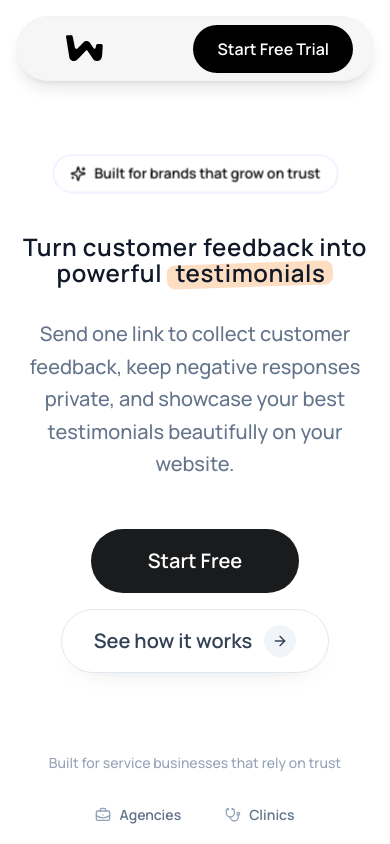
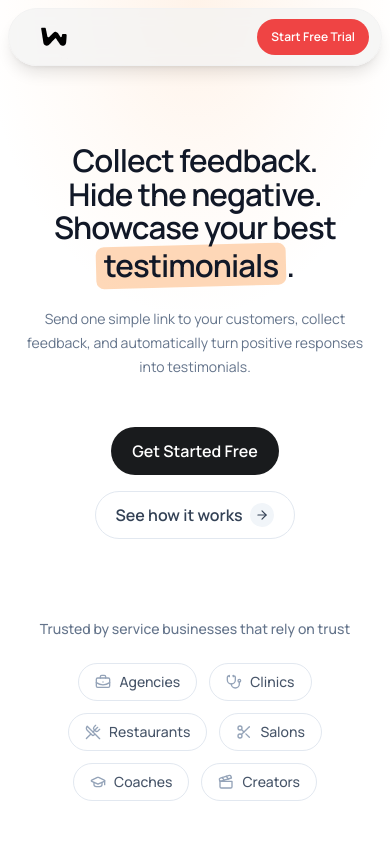
Before and after one commit to MidhunMohan210/testimonial_app, a React (Vite) app in the folder client/: page / in a window 390 px wide. Shown: the top 844 px of the page. Built offline with nearby package versions, Linux system fonts and the light colour scheme; no server answers.

Commit message:
hero section done

```diff
--- a/client/src/App.jsx
+++ b/client/src/App.jsx
@@ -31,6 +31,7 @@ export default function App() {
     <Routes>
       <Route element={<PublicLayout />}>
         <Route path="/" element={<LandingPage />} />
+        <Route path="/home" element={<LandingPage />} />
         <Route path="/contact" element={<ContactPage />} />
         <Route path="/privacy" element={<PrivacyPage />} />
         <Route path="/terms" element={<TermsPage />} />
--- a/client/src/components/landing/HeroActions.jsx
+++ b/client/src/components/landing/HeroActions.jsx
@@ -8,18 +8,18 @@ export default function HeroActions() {
     <div className="flex flex-col items-center justify-center gap-4 sm:flex-row">
       <Link
         to="/register"
-        className="inline-flex h-16 min-w-[13rem] items-center justify-center rounded-full bg-[#191B1D] hover:bg-[#31445a] px-8 text-xl font-semibold text-white transition hover:-translate-y-0.5 hover:bg-slate-900"
+        className="inline-flex h-12 min-w-[10.5rem] items-center justify-center rounded-full bg-[#191B1D] px-5 text-base font-semibold text-white transition hover:-translate-y-0.5 hover:bg-slate-900 sm:h-16 sm:min-w-[13rem] sm:px-8 sm:text-xl"
       >
-       Start Free
+       Get Started Free
 
       </Link>
       <Link
         to="/login"
-        className="inline-flex h-16 min-w-[13rem] items-center justify-center gap-3 rounded-full border border-slate-200 bg-white px-8 text-xl font-semibold text-slate-700 shadow-[0_10px_30px_-24px_rgba(15,23,42,0.35)] transition hover:-translate-y-0.5 hover:border-slate-300 hover:text-slate-950"
+        className="inline-flex h-12 min-w-[10.5rem] items-center justify-center gap-2 rounded-full border border-slate-200 bg-white px-5 text-base font-semibold text-slate-700 shadow-[0_10px_30px_-24px_rgba(15,23,42,0.35)] transition hover:-translate-y-0.5 hover:border-slate-300 hover:text-slate-950 sm:h-16 sm:min-w-[13rem] sm:gap-3 sm:px-8 sm:text-xl"
       >
         See how it works
-        <span className="flex h-8 w-8 items-center justify-center rounded-full bg-slate-100">
-          <ArrowRight className="h-4 w-4" />
+        <span className="flex h-6 w-6 items-center justify-center rounded-full bg-slate-100 sm:h-8 sm:w-8">
+          <ArrowRight className="h-3.5 w-3.5 sm:h-4 sm:w-4" />
         </span>
       </Link>
     </div>
--- a/client/src/components/landing/HeroSection.jsx
+++ b/client/src/components/landing/HeroSection.jsx
@@ -1,54 +1,28 @@
-import { Sparkles } from "lucide-react";
 import HeroActions from "./HeroActions";
-import HeroBadge from "./HeroBadge";
 import TrustedBySection from "./TrustedBySection";
 
 export default function HeroSection() {
   return (
-    <section className="relative overflow-hidden px-4 pb-20 pt-14 sm:px-6 sm:pb-24 sm:pt-20 lg:px-8 lg:pb-28 lg:pt-24">
-      {/* <div className="pointer-events-none absolute inset-0 z-0">
-        <svg
-          aria-hidden="true"
-          className="absolute inset-0 h-full w-full opacity-100"
-          viewBox="0 0 1440 560"
-          fill="none"
-          preserveAspectRatio="none"
-        >
-          <path
-            d="M-40 120C210 72 430 78 650 150C880 225 1060 320 1285 288"
-            stroke="black"
-            strokeOpacity="0.28"
-            strokeWidth="3"
-            strokeLinecap="round"
-          />
-          <path
-            d="M-60 360C180 390 440 410 690 372C935 336 1110 296 1285 288"
-            stroke="black"
-            strokeOpacity="0.28"
-            strokeWidth="3"
-            strokeLinecap="round"
-          />
-        </svg>
-      </div> */}
-
-      <div className="relative z-10 mx-auto mt-5 flex max-w-6xl flex-col items-center text-center">
-        <div className="woice-trust-badge inline-flex items-center gap-2 rounded-full border border-indigo-100 bg-white/85 px-4 py-2 text-sm font-semibold  shadow-[0_18px_40px_-28px_rgba(99,102,241,0.4)] backdrop-blur">
-          <Sparkles className="h-4 w-4" />
-          Built for brands that grow on trust
-        </div>
-
-        <div className="mt-10 max-w-5xl space-y-8 ">
-          <h1 className=" text-gray-900  font-sans text-2xl font-semibold leading-[0.98] tracking-wide sm:text-5xl lg:text-[5rem]">
-            Turn customer feedback into{" "}
-            <span className="">powerful </span>
-            <span className="relative inline-block px-2 py-0.5 ">
-              <span className="absolute inset-x-0 bottom-0 top-1 -z-10 rounded-lg bg-[#fec89a]/60 shadow-[0_10px_24px_-18px_rgba(99,102,241,0.45)] -rotate-[1.9deg]" />
-              testimonials
+    <section className="relative overflow-hidden bg-transparent px-4 pb-16 pt-12 sm:px-6 sm:pb-24 sm:pt-20 lg:px-8 lg:pb-28 lg:pt-24">
+      <div className="relative z-10 mx-auto mt-16 flex max-w-6xl flex-col items-center text-center sm:mt-24">
+        <div className="mt-8 max-w-4xl space-y-5 sm:mt-10 sm:space-y-7">
+          <h1 className="font-sans text-[1.95rem] font-semibold leading-[1.08] tracking-[-0.03em] text-gray-900 sm:text-[3.5rem] sm:leading-[1.05] sm:tracking-[-0.035em] lg:text-[4.5rem]">
+            <span className="block">Collect feedback.</span>
+            <span className="block">Hide the negative.</span>
+            <span className="block">Showcase your best</span>
+            <span className="block">
+              <span className="relative inline-block px-2 py-1">
+                <span className="absolute inset-0 -z-10 rounded-lg bg-[#fec89a]/70 rotate-[-1.5deg]" />
+                testimonials
+              </span>
+              .
             </span>
           </h1>
 
-          <p className="mx-auto max-w-3xl text-xl font-medium leading-relaxed text-slate-500 sm:text-xl">
-Send one link to collect customer feedback, keep negative responses private, and showcase your best testimonials beautifully on your website.          </p>
+          <p className="mx-auto max-w-xl text-sm font-normal leading-6 text-slate-500 sm:text-lg sm:leading-7">
+            Send one simple link to your customers, collect feedback, and
+            automatically turn positive responses into testimonials.
+          </p>
         </div>
 
         <div className="mt-12">
--- a/client/src/components/landing/LandingHeader.jsx
+++ b/client/src/components/landing/LandingHeader.jsx
@@ -6,7 +6,7 @@ function NavLink({ children, to = "#" }) {
   return (
     <Link
       to={to}
-      className="text-base font-sans font-bold text-slate-600 transition hover:text-slate-950"
+      className="text-base font-sans font-bold text-slate-500 transition tracking-wider hover:text-slate-950"
     >
       {children}
     </Link>
@@ -28,31 +28,31 @@ export default function LandingHeader() {
   }, []);
 
   return (
-    <header className="sticky top-0 z-50 px-4 pt-4 sm:px-6 lg:px-8 lg:pt-6">
+    <header className="fixed inset-x-0 top-0 z-50 px-2 pt-2 sm:px-6 sm:pt-4 lg:px-8 lg:pt-6">
       <div
         className={[
-          "mx-auto flex max-w-[650px] items-center justify-between gap-6 rounded-full px-5 py- sm:px-3 sm:pl-5",
+          "mx-auto flex max-w-[650px] items-center justify-between gap-2 rounded-full px-3 py-1.5 sm:gap-6 sm:px-3 sm:py-2 sm:pl-5",
           "transition-all duration-300 ease-out",
           isScrolled
             ? "translate-y-0 border border-[#f2f2f2] bg-[#f2f2f2]/70 shadow-[0_22px_55px_-30px_rgba(15,23,42,0.35)] backdrop-blur-xl"
             : "border border-[#f2f2f2] bg-[#f2f2f2]/70 shadow-lg backdrop-blur",
         ].join(" ")}
       >
-        <Link to="/" className="flex items-center gap-3 text-slate-950">
+        <Link to="/" className="flex items-center gap-1.5 sm:gap-3 text-slate-950">
           <img
             src={logo}
             alt="Woice"
             className={[
               "transition-all duration-300 ease-out",
-              isScrolled ? "w-[92px]" : "w-[95px]",
+              isScrolled ? "w-[62px] sm:w-[92px]" : "w-[66px] sm:w-[95px]",
             ].join(" ")}
           />
         </Link>
 
-        <div className="flex items-center justify-center gap-6">
-          <nav className="hidden items-center gap-10 lg:flex">
+        <div className="flex items-center justify-center gap-3 sm:gap-6">
+          <nav className="hidden items-center gap-10 lg:flex text-slate-600">
             <NavLink
-              className="font-bold tracking-wide"
+              className="font-bold tracking-wide "
               style={{ fontFamily: "'saans', 'saans Fallback', sans-serif" }}
             >
               Pricing
@@ -75,8 +75,8 @@ export default function LandingHeader() {
           <Link
             to="/register"
             className={[
-              "inline-flex items-center justify-center rounded-full bg-black px-6 text-base font-semibold text-white transition-all duration-300 hover:-translate-y-0.5 hover:bg-slate-900 sm:px-10",
-              isScrolled ? "h-11" : "h-12",
+              "inline-flex items-center justify-center rounded-full bg-red-500 px-3.5 text-xs font-semibold text-white transition-all duration-300 hover:-translate-y-0.5 hover:bg-red-600 sm:px-10 sm:text-base",
+              isScrolled ? "h-8 sm:h-11" : "h-9 sm:h-12",
             ].join(" ")}
           >
             Start Free Trial
--- a/client/src/components/landing/TrustedBySection.jsx
+++ b/client/src/components/landing/TrustedBySection.jsx
@@ -18,15 +18,19 @@ const audience = [
 
 export default function TrustedBySection() {
   return (
-    <div className="mt-20 flex w-full max-w-6xl flex-col items-center">
-      <p className="text-sm font-medium text-slate-400 sm:text-base">
-        Built for service businesses that rely on trust
+    <div className="mt-20 flex w-full max-w-5xl flex-col items-center text-center">
+
+      {/* Trust line */}
+      <p className="text-sm font-medium text-slate-500 sm:text-base">
+        Trusted by service businesses that rely on trust
       </p>
+
+      {/* Audience chips */}
       <div className="mt-6 flex w-full flex-wrap items-center justify-center gap-3 sm:gap-4">
         {audience.map(({ name, icon: Icon }) => (
           <span
             key={name}
-            className="inline-flex items-center gap-2 rounded-full bg-white/75 px-4 py-2 text-sm font-semibold text-slate-500 shadow-[0_10px_30px_-24px_rgba(15,23,42,0.3)] backdrop-blur"
+            className="inline-flex items-center gap-2 rounded-full border border-slate-200 bg-white px-4 py-2 text-sm font-medium text-slate-600 transition hover:-translate-y-0.5 hover:border-slate-300"
           >
             <Icon className="h-4 w-4 text-slate-400" />
             {name}
--- a/client/src/pages/LandingPage.jsx
+++ b/client/src/pages/LandingPage.jsx
@@ -6,13 +6,16 @@ import TestimonialWidget from "../components/landing/TestimonialWidget";
 export default function LandingPage() {
   return (
     <main className="min-h-screen bg-white">
-      <div className="absolute inset-x-0 top-0 -z-10 h-[34rem] bg-[radial-gradient(circle_at_top,rgba(255,255,255,0.95),rgba(247,247,245,0.45)_58%,transparent_75%)]" />
-      <LandingHeader />
-      <HeroSection />
+      <div className="relative isolate overflow-hidden">
+        <div className="pointer-events-none absolute inset-x-0 top-0 z-0 h-[44rem] bg-[radial-gradient(70%_58%_at_50%_0%,rgba(254,200,154,0.22),rgba(254,200,154,0.08)_45%,rgba(255,255,255,0)_78%)]" />
+        <div className="relative z-10">
+          <LandingHeader />
+          <HeroSection />
+        </div>
+      </div>
       <WhatsAppShowcaseSection />
-       {/* Add widget here */}
+      {/* Add widget here */}
       <TestimonialWidget />
-
     </main>
   );
 }
--- a/client/tailwind.config.js
+++ b/client/tailwind.config.js
@@ -41,6 +41,7 @@ export default {
       backgroundImage: {
         grid: "linear-gradient(to right, rgba(15,23,42,0.06) 1px, transparent 1px), linear-gradient(to bottom, rgba(15,23,42,0.06) 1px, transparent 1px)",
       },
+
     },
   },
   plugins: [],
```
